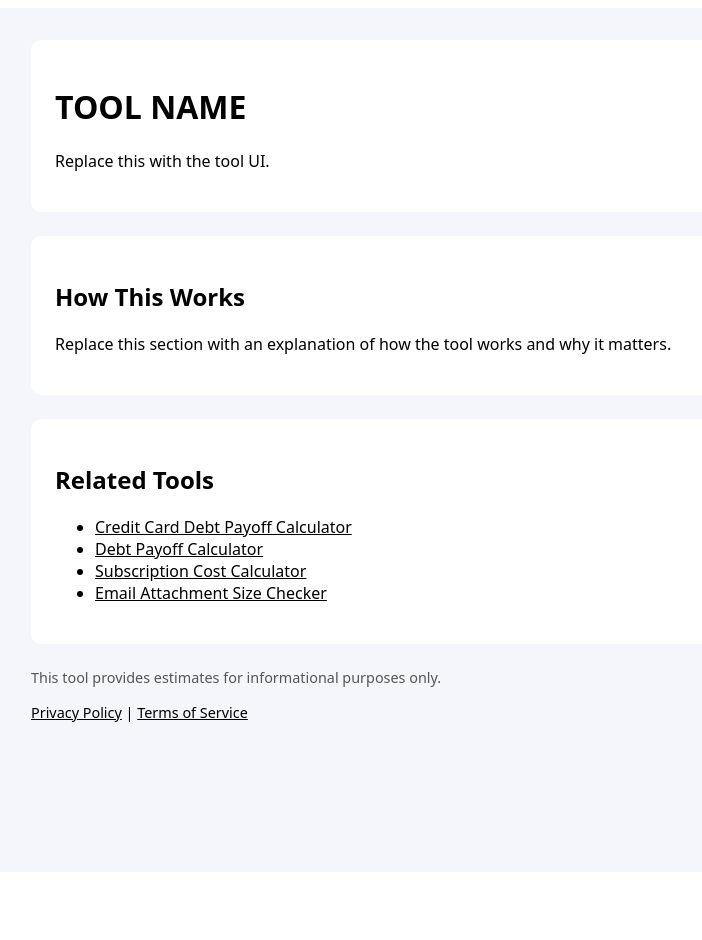
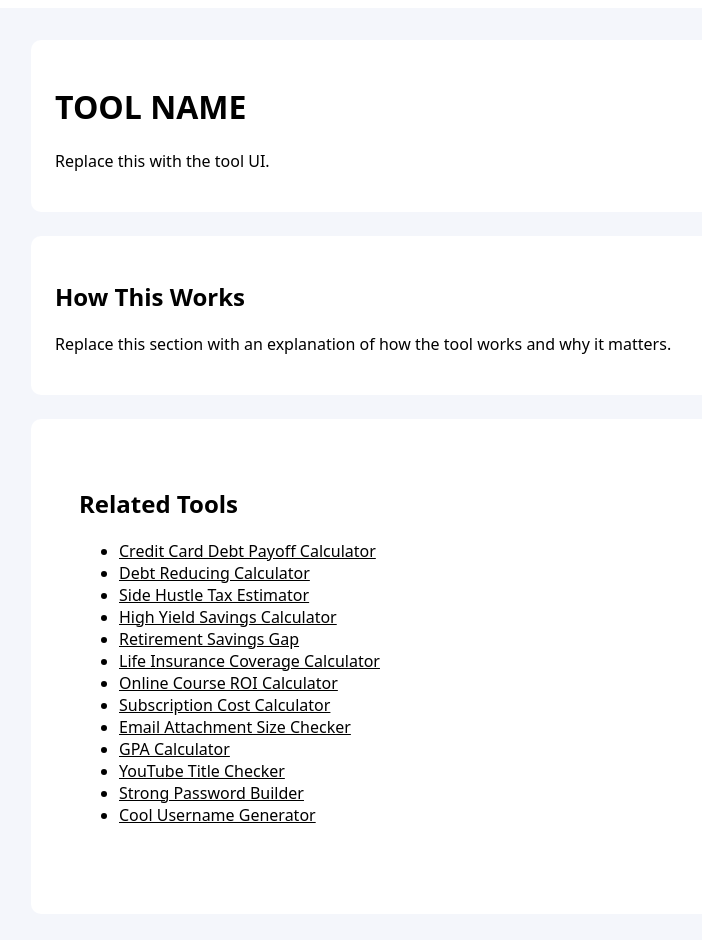
Before and after one commit to onlylivingheartdonor-ops/strongpasswordbuilder, a Next.js app: page / in a window 1280 px wide. Shown: the top 940 px of the page, without its empty margins (159-861 px from the left). Before the commit the page ends 880 px from the top, so only its background shows below. Built offline with nearby package versions, Linux system fonts and the light colour scheme.

Commit message:
update related tools

```diff
--- a/app/page.js
+++ b/app/page.js
@@ -46,13 +46,36 @@
           marginBottom: "1.5rem"
         }}
       >
+        <div
+  style={{
+    background: "#ffffff",
+    padding: "1.5rem",
+    borderRadius: "10px",
+    marginBottom: "1.5rem"
+  }}
+>
   <h2>Related Tools</h2>
   <ul>
     <li onClick={() => window.location.href = "https://creditcarddebtpayoffcalculator.com"} style={{ cursor: "pointer", textDecoration: "underline" }}>
       Credit Card Debt Payoff Calculator
     </li>
     <li onClick={() => window.location.href = "https://debtreducingcalculator.com"} style={{ cursor: "pointer", textDecoration: "underline" }}>
-            Debt Payoff Calculator
+      Debt Reducing Calculator
+    </li>
+    <li onClick={() => window.location.href = "https://sidehustletaxestimator.com"} style={{ cursor: "pointer", textDecoration: "underline" }}>
+      Side Hustle Tax Estimator
+    </li>
+    <li onClick={() => window.location.href = "https://highyieldsavingscalculator.com"} style={{ cursor: "pointer", textDecoration: "underline" }}>
+      High Yield Savings Calculator
+    </li>
+    <li onClick={() => window.location.href = "https://retirementsavingsgap.com"} style={{ cursor: "pointer", textDecoration: "underline" }}>
+      Retirement Savings Gap
+    </li>
+    <li onClick={() => window.location.href = "https://lifeinsurancecoveragecalculator.com"} style={{ cursor: "pointer", textDecoration: "underline" }}>
+      Life Insurance Coverage Calculator
+    </li>
+    <li onClick={() => window.location.href = "https://onlinecourseroi.com"} style={{ cursor: "pointer", textDecoration: "underline" }}>
+      Online Course ROI Calculator
     </li>
     <li onClick={() => window.location.href = "https://mysubscriptioncost.com"} style={{ cursor: "pointer", textDecoration: "underline" }}>
       Subscription Cost Calculator
@@ -60,7 +83,20 @@
     <li onClick={() => window.location.href = "https://emailattachmentsize.com"} style={{ cursor: "pointer", textDecoration: "underline" }}>
       Email Attachment Size Checker
     </li>
+    <li onClick={() => window.location.href = "https://gpacalculator.site"} style={{ cursor: "pointer", textDecoration: "underline" }}>
+      GPA Calculator
+    </li>
+    <li onClick={() => window.location.href = "https://youtubetitlechecker.com"} style={{ cursor: "pointer", textDecoration: "underline" }}>
+      YouTube Title Checker
+    </li>
+    <li onClick={() => window.location.href = "https://strongpasswordbuilder.com"} style={{ cursor: "pointer", textDecoration: "underline" }}>
+      Strong Password Builder
+    </li>
+    <li onClick={() => window.location.href = "https://coolusernamegenerator.com"} style={{ cursor: "pointer", textDecoration: "underline" }}>
+      Cool Username Generator
+    </li>
   </ul>
+</div>
       </div>
 
       <div style={{ fontSize: "0.9rem", color: "#555", marginBottom: "1rem" }}>
```
Lines whose indentation alone changed are shown as unchanged.
